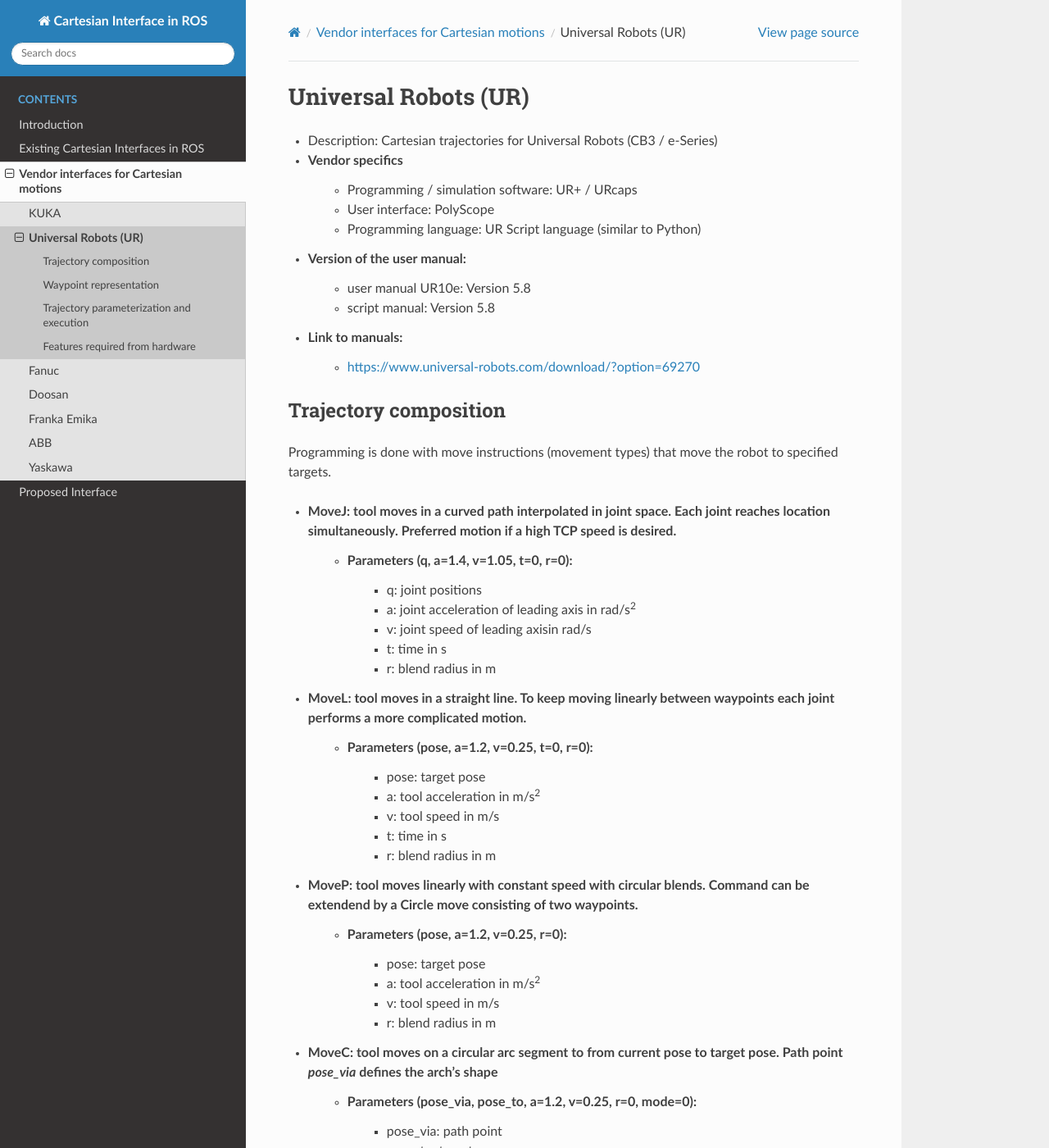
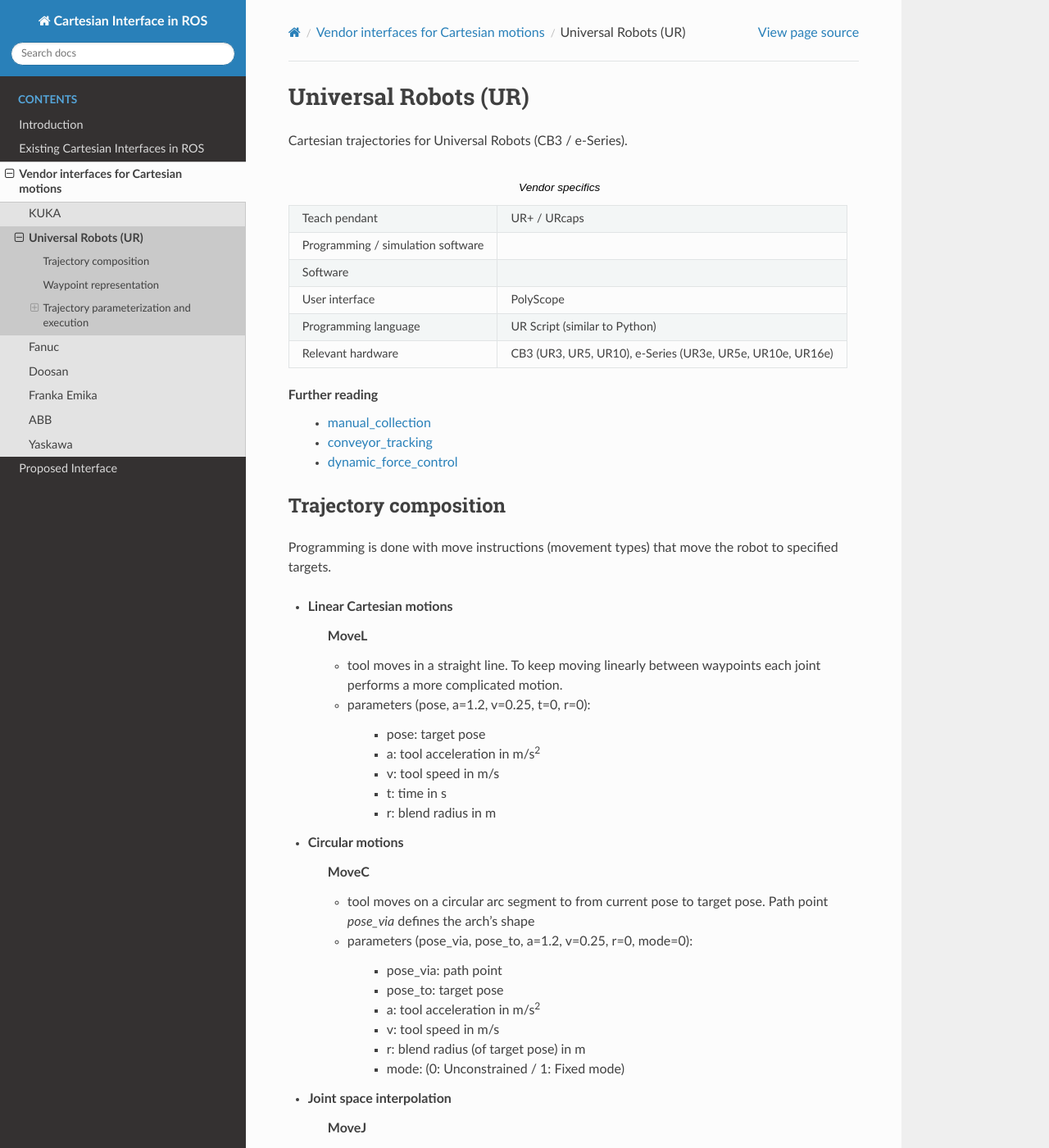
Before and after one commit to fzi-forschungszentrum-informatik/fzi_robot_interface_proposal, a Sphinx documentation site: the page built from source/industry/UR.rst, in a window 1280 px wide and 1400 px high. Shown: the whole window at 82% size. Built offline with Sphinx 7.4.7 and the Read the Docs theme 2.0.0, drawn with Linux system fonts in a browser that asks for light colours; some of the changed text lies outside the part shown.

Commit message:
cleaned up layout for UR interface

```diff
--- a/source/industry/UR.rst
+++ b/source/industry/UR.rst
@@ -1,56 +1,85 @@
+Universal Robots (UR)
+=====================
+
+.. _manual_collection: https://www.universal-robots.com/articles/ur-articles/urscript-dynamic-force-control/
 .. _conveyor_tracking: https://www.universal-robots.com/articles/ur-articles/conveyor-tracking-guide/
 .. _dynamic_force_control: https://www.universal-robots.com/articles/ur-articles/urscript-dynamic-force-control/
 
 
-Universal Robots (UR)
-=====================
-* Description: Cartesian trajectories for Universal Robots (CB3 / e-Series)
-* Vendor specifics
-   * Programming / simulation software:     UR+ / URcaps
-   * User interface: 			            PolyScope
-   * Programming language: 		            UR Script language (similar to Python)
+Cartesian trajectories for Universal Robots (CB3 / e-Series).
 
-* Version of the user manual:
-   * user manual UR10e: Version 5.8
-   * script manual: Version 5.8
-* Link to manuals:
-   * https://www.universal-robots.com/download/?option=69270
+.. table:: Vendor specifics
+
+  =================================   =======================================
+  Teach pendant                       UR+ / URcaps
+  Programming / simulation software
+  Software
+  User interface                      PolyScope
+  Programming language                UR Script (similar to Python)
+  Relevant hardware                   CB3 (UR3, UR5, UR10), e-Series (UR3e, UR5e, UR10e, UR16e)
+  =================================   =======================================
+
+
+**Further reading**
+  * `manual_collection`_
+  * `conveyor_tracking`_
+  * `dynamic_force_control`_
+
 
 Trajectory composition
 ----------------------
 Programming is done with move instructions (movement types) that move the robot to specified targets.
 
-* **MoveJ**: tool moves in a curved path interpolated in joint space. Each joint reaches location simultaneously. Preferred motion if a high TCP speed is desired.
-   * Parameters (q, a=1.4, v=1.05, t=0, r=0):
+* Linear Cartesian motions
+   **MoveL**
+
+   * tool moves in a straight line. To keep moving linearly between waypoints each joint performs a more complicated motion.
+   * parameters (pose, a=1.2, v=0.25, t=0, r=0):
+
+      * pose: target pose
+      * a: tool acceleration in m/s\ :sup:`2`
+      * v: tool speed in m/s
+      * t: time in s
+      * r: blend radius in m
+
+* Circular motions
+   **MoveC**
+
+   * tool moves on a circular arc segment to from current pose to target pose. Path point `pose_via` defines the arch's shape
+   * parameters (pose_via, pose_to, a=1.2, v=0.25, r=0, mode=0):
+
+      * pose_via: path point
+      * pose_to: target pose
+      * a: tool acceleration in m/s\ :sup:`2`
+      * v: tool speed in m/s
+      * r: blend radius (of target pose) in m
+      * mode: (0: Unconstrained / 1: Fixed mode)
+
+
+* Joint space interpolation
+   **MoveJ**
+
+   * tool moves in a curved path interpolated in joint space. Each joint reaches location simultaneously. Preferred motion if a high TCP speed is desired.
+   * parameters (q, a=1.4, v=1.05, t=0, r=0):
+
       * q: joint positions
       * a: joint acceleration of leading axis in rad/s\ :sup:`2`
       * v: joint speed of leading axisin rad/s
       * t: time in s
       * r: blend radius in m
 
-* **MoveL**: tool moves in a straight line. To keep moving linearly between waypoints each joint performs a more complicated motion.
-   * Parameters (pose, a=1.2, v=0.25, t=0, r=0):
-      * pose: target pose
-      * a: tool acceleration in m/s\ :sup:`2`
-      * v: tool speed in m/s
-      * t: time in s
-      * r: blend radius in m
+* Additional
+   **MoveP**
 
-* **MoveP**: tool moves linearly with constant speed with circular blends. Command can be extendend by a Circle move consisting of two waypoints.
-   * Parameters (pose, a=1.2, v=0.25, r=0):
+   * tool moves linearly with constant speed with circular blends. Command can be extendend by a Circle move consisting of two waypoints.
+   * parameters (pose, a=1.2, v=0.25, r=0):
+
       * pose: target pose
       * a: tool acceleration in m/s\ :sup:`2`
       * v: tool speed in m/s
       * r: blend radius in m
 
-* **MoveC**: tool moves on a circular arc segment to from current pose to target pose. Path point `pose_via` defines the arch's shape
-   * Parameters (pose_via, pose_to, a=1.2, v=0.25, r=0, mode=0):
-      * pose_via: path point
-      * pose_to: target pose
-      * a: tool acceleration in m/s\ :sup:`2`
-      * v: tool speed in m/s
-      * r: blend radius (of target pose) in m
-      * mode: (0: Unconstrained / 1: Fixed mode)
+
 
 
 Waypoint representation
@@ -70,14 +99,15 @@ Individually taught points have the following representation:
 Trajectory parameterization and execution
 -----------------------------------------
 
-* Specification of velocity
+Specification of velocity
+~~~~~~~~~~~~~~~~~~~~~~~~~
 
-   * The robot's speed is defined in form of an argument by the move command.
+The robot's speed is defined in form of an argument by the move command.
 
-      * For *MoveJ* in deg/s:  **maximum joint speed**
-      * For *MoveL* in mm/s:  **desired tool speed**
+    * For *MoveJ* in deg/s:  **maximum joint speed**
+    * For *MoveL* in mm/s:  **desired tool speed**
 
-   * Global specification of velocity are done via two safety-related functions:
+Global specification of velocity are done via two safety-related functions:
 
      ===========  ===========================     ===========
      Function     Description                     Limit
@@ -87,52 +117,50 @@ Trajectory parameterization and execution
      ===========  ===========================     ===========
 
 
-* Specification of acceleration
+Specification of acceleration
+~~~~~~~~~~~~~~~~~~~~~~~~~~~~~
 
-    * The acceleration of the robot's motions is defined in form of an argument by the move command. Depending on the chosen movement type either the joints' or TCP's acceleration is definable.
+The acceleration of the robot's motions is defined in form of an argument by the move command. Depending on the chosen movement type either the joints' or TCP's acceleration is definable.
 
-      * For *MoveJ* in deg/s\ :sup:`2`\:  **joint acceleration**
-      * For *MoveL* in mm/s\ :sup:`2`\:  **tool acceleration**
+    * For *MoveJ* in deg/s\ :sup:`2`\:  **joint acceleration**
+    * For *MoveL* in mm/s\ :sup:`2`\:  **tool acceleration**
 
 
-* Blending
+Blending
+~~~~~~~~
 
-    * Circular blending is part of **MoveP**. The blend radius' size is by default a shared value between all the waypoints. A smaller blend radius leads to sharper and a biger radius to smoother paths.
-    * Blending can also be done by defining a blend radius for waypoints. In this case the trajectory blends around the waypoint, allowing the robot arm not to stop at the point.
+* Circular blending is part of **MoveP**. The blend radius' size is by default a shared value between all the waypoints. A smaller blend radius leads to sharper and a biger radius to smoother paths.
+* Blending can also be done by defining a blend radius for waypoints. In this case the trajectory blends around the waypoint, allowing the robot arm not to stop at the point.
 
 
-* Parallel IO operations
-    * can be triggered at certain points in the robot’s path
+Parallel IO operations
+~~~~~~~~~~~~~~~~~~~~~~
+
+Can be triggered at certain points in the robot’s path
 
 
-* Online (real-time) trajectory modifications
-    * path offset
-        * a  robot motion can be superimposed with a Cartesian offset
-        * Cartesian path offset is specified by the script function `path_offset_set(offset, type)`
-            * offset: Pose specifying the translational and rotational offset
-            * type: Specifies which coordinates to apply (`BASE`,`TCP`, `MOTION`, `BASE_INVERTED`)
-        * possible applications:
-            * imposing a weaving motion onto a welding task
-            * compensating for moving the robot base while following a trajectory
+Online (real-time) trajectory modifications
+~~~~~~~~~~~~~~~~~~~~~~~~~~~~~~~~~~~~~~~~~~~
 
-    * dynamic force control (see `dynamic_force_control`_)
-        * provides control of the force parameters dynamically at runtime
-        * function to set robot to force mode: `force_mode(task_frame, selection_vector, wrench, type, limits)`
+* path offset
 
-    * conveyor tracking (see `conveyor_tracking`_)
-        * adjusts a robot's trajectory to a moving conveyor
-        * available for linear and circular conveyors
-        * CB3 and e-Series controller can decode signals at up to 40kHz
+    * a  robot motion can be superimposed with a Cartesian offset
+    * Cartesian path offset is specified by the script function `path_offset_set(offset, type)`
 
+        * offset: Pose specifying the translational and rotational offset
+        * type: Specifies which coordinates to apply (`BASE`,`TCP`, `MOTION`, `BASE_INVERTED`)
+    * possible applications:
 
-Features required from hardware
--------------------------------
-* Applicable to robots
+        * imposing a weaving motion onto a welding task
+        * compensating for moving the robot base while following a trajectory
 
-    * CB3 (UR3, UR5, UR10)
-    * e-Series (UR3e, UR5e, UR10e, UR16e)
+* dynamic force control (see `dynamic_force_control`_)
 
-* Are there requirements that other vendors' robots might not meet?
+    * provides control of the force parameters dynamically at runtime
+    * function to set robot to force mode: `force_mode(task_frame, selection_vector, wrench, type, limits)`
 
-    * Cartesian position and velocity control interfaces on the robots.
-    * Built-in, tool-centric force/torque sensor (e-Series)
+* conveyor tracking (see `conveyor_tracking`_)
+
+    * adjusts a robot's trajectory to a moving conveyor
+    * available for linear and circular conveyors
+    * CB3 and e-Series controller can decode signals at up to 40kHz
```
